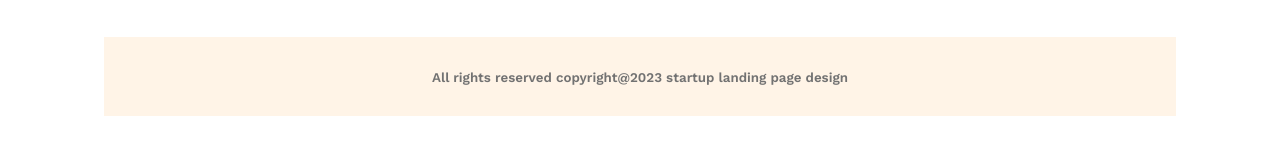
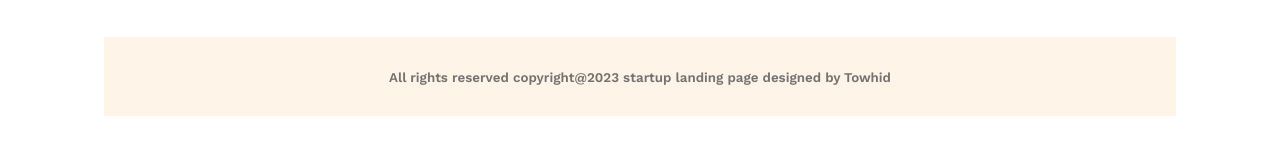
Before and after one commit to Towhid02/architect, a plain HTML site: page index.html in a window 1280 px wide. Shown: the part 3848-3991 px from the top of the page. Drawn offline with nearby package versions, Linux system fonts and the light colour scheme.

```diff
--- a/index.html
+++ b/index.html
@@ -129,7 +129,7 @@
     </main>
     <footer>
         <div class="footer">
-            <small>All rights reserved copyright@2023 startup landing page design</small>
+            <small>All rights reserved copyright@2023 startup landing page designed by Towhid</small>
         </div>
     </footer>
 </body>
```
